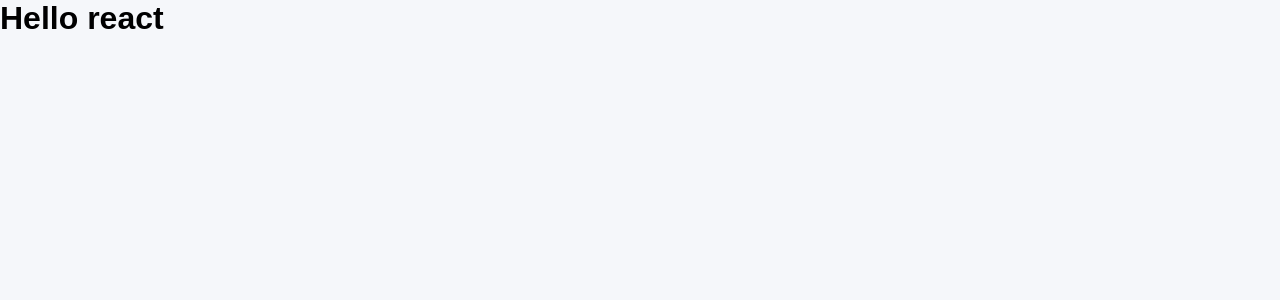
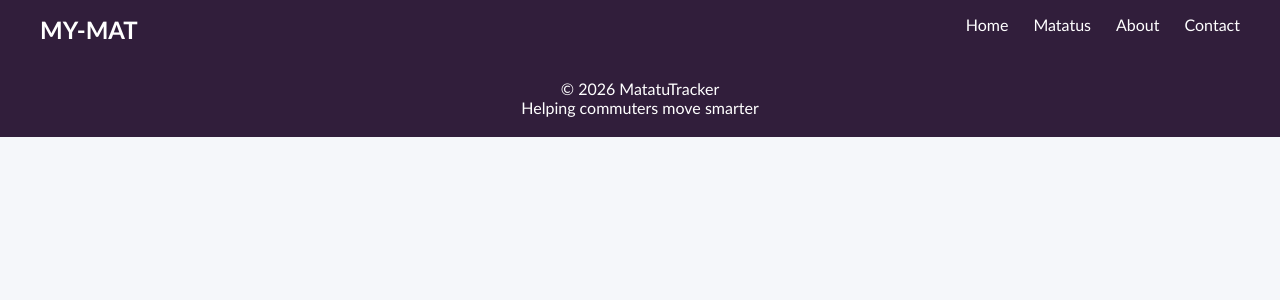
Before and after one commit to delarum/my-mat, a React (Vite) app: page / in a window 1280 px wide. Shown: the top 300 px of the page. Built offline with nearby package versions, Linux system fonts and the light colour scheme.

Commit message:
add hero section and change some styling on the navbar and footer

```diff
--- a/src/App.jsx
+++ b/src/App.jsx
@@ -1,10 +1,13 @@
 import React from 'react'
-
+import Navbar from './components/Navbar'
+import Home from './components/Home'
+import Footer from './components/Footer'
 function App() {
   return (
-    <div>
-      <h1 className='tail'>Hello react</h1>
-    </div>
+    <>
+    <Navbar />
+    <Footer />
+    </>
   )
 }
 
--- a/src/components/Home.jsx
+++ b/src/components/Home.jsx
@@ -2,7 +2,13 @@ import React from 'react'
 
 function Home() {
   return (
-    <div>Home</div>
+   <section className="hero">
+      <h1>Track Matatus Near You</h1>
+      <p>
+        A modern platform that helps commuters monitor matatus
+        passing through their area and plan their journeys better.
+      </p>
+    </section>
   )
 }
 
--- a/src/components/Navbar.jsx
+++ b/src/components/Navbar.jsx
@@ -3,7 +3,7 @@ import React from 'react'
 function Navbar() {
   return (
     <nav className="navbar">
-      <h2>MatatuTracker</h2>
+      <h2>MY-MAT</h2>
 
       <ul className="nav-links">
         <li><a href="#">Home</a></li>
--- a/src/index.css
+++ b/src/index.css
@@ -2,7 +2,7 @@
   margin: 0;
   padding: 0;
   box-sizing: border-box;
-  font-family: Arial, sans-serif;
+  font-family: 'Trebuchet MS', 'Lucida Sans Unicode', 'Lucida Grande', 'Lucida Sans', Arial, sans-serif;
 }
 
 body {
@@ -12,7 +12,7 @@ body {
 /* Navbar */
 
 .navbar {
-  background: #1e293b;
+  background: #311e3b;
   color: white;
   display: flex;
   justify-content: space-between;
@@ -29,8 +29,18 @@ body {
   color: white;
   text-decoration: none;
 }
+.hero {
+  text-align: center;
+  padding: 80px 20px;
+  background: #e2e8f0;
+}
+
+.hero h1 {
+  font-size: 40px;
+  margin-bottom: 10px;
+}
 .footer {
-  background: #1e293b;
+  background: #311e3b;
   color: white;
   text-align: center;
   padding: 20px;
```
